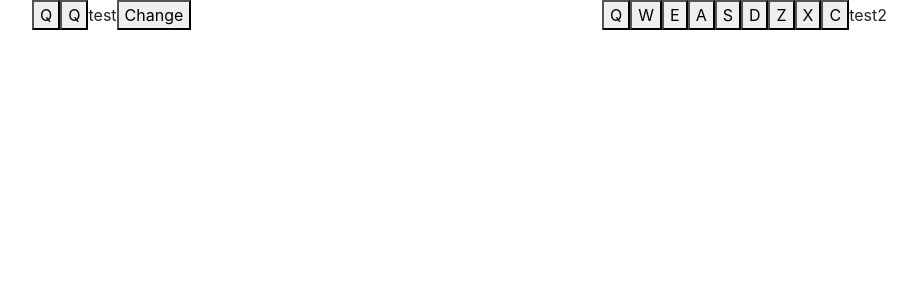
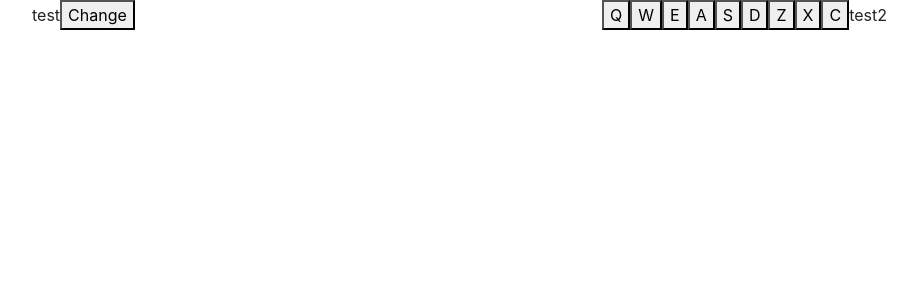
Before and after one commit to budnickip/drummachine, a React (Create React App) app: page / in a window 1280 px wide. Shown: the top 300 px of the page, without its empty margins (53-970 px from the left). Built offline with nearby package versions, Linux system fonts and the light colour scheme.

Commit message:
działający przycisk zmiany klawiatury

```diff
--- a/src/App.js
+++ b/src/App.js
@@ -126,41 +126,34 @@ class App extends Component {
   constructor(props){
     super(props);
     this.state = {
-      isSoundButtons1: false,
+      isSoundButtons1: true,
     }
   }
-  playButton = (name) => {
-   // var audio = document.getElementById("audio");
-    var audio = new Audio("https://s3.amazonaws.com/freecodecamp/drums/" + name + ".mp3");
-    audio.play();
-  }
-  playButton2 = (url) => {
-    // var audio = document.getElementById("audio");
+
+
+  playButton = (url) => {
     console.log(url)
      var audio = new Audio(url);
      audio.play();
    }
-   handleChange() {
-     console.log("handleChange")
+
+  handleChange = () => {
     this.setState({
       isSoundButtons1: !this.state.isSoundButtons1
     })
-   }
+  }
 
   render(){
-    var Q = "Heater-1"
     return (
       <div id="drum-machine" className="container">
         <div className="row">
           <div className="col-6">
-            <button onClick={() => this.playButton(Q)}>Q</button>
-            <Button onClick={() => this.playButton(Q)} value = "Q" />
             test
             <button onClick={this.handleChange}>Change</button>
           </div>
           <div className="col-6">
            {
-              this.state.isSoundButtons1 ? soundButtons1.map(sound => <Button onClick={() => this.playButton2(sound.url)} value = {sound.key} />) : soundButtons2.map(sound => <Button onClick={() => this.playButton2(sound.url)} value = {sound.key} />)
+              this.state.isSoundButtons1 ? soundButtons1.map(sound => <Button onClick={() => this.playButton(sound.url)} value = {sound.key} />) : soundButtons2.map(sound => <Button onClick={() => this.playButton(sound.url)} value = {sound.key} />)
            }
 
             test2
```
